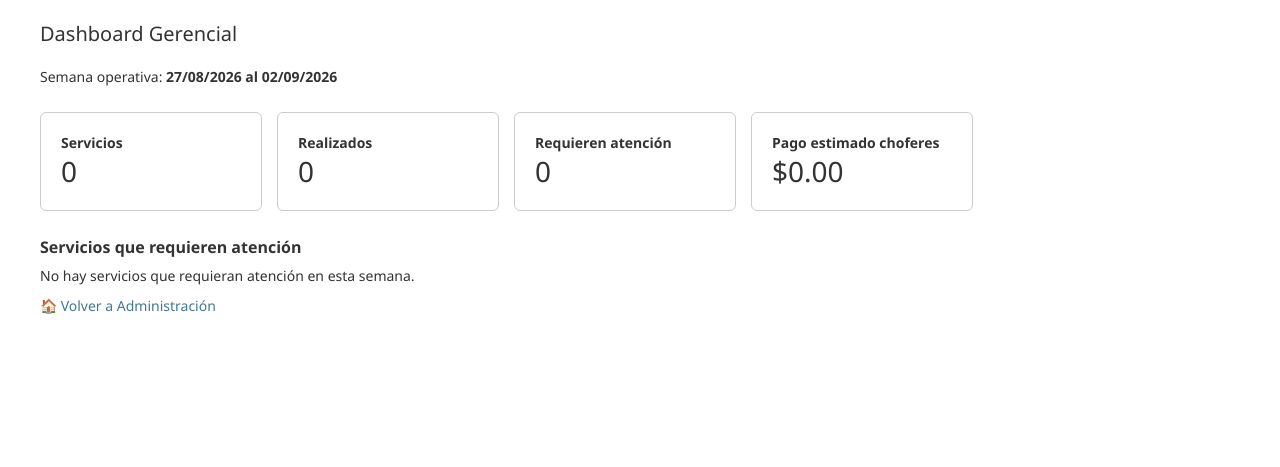
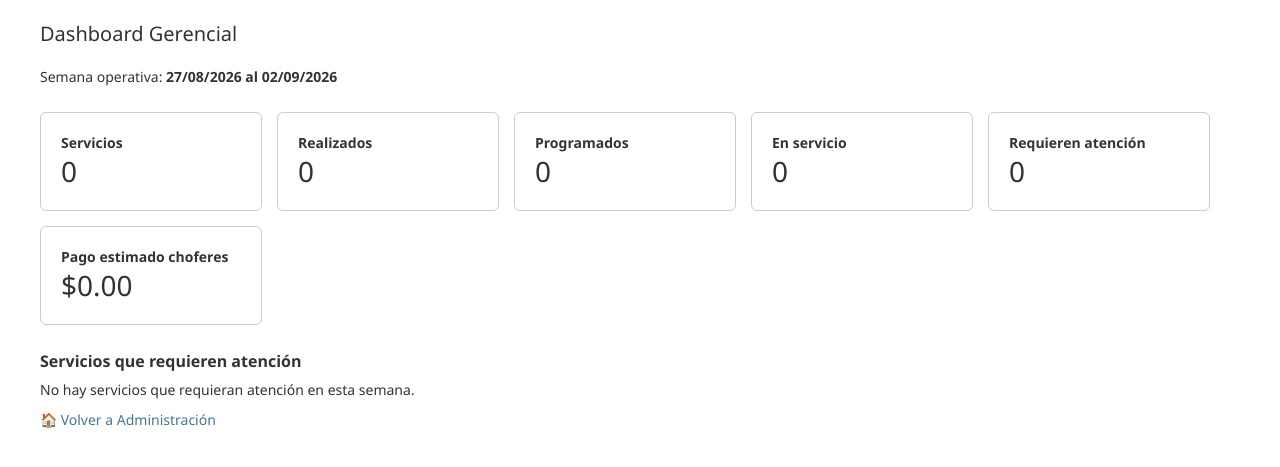
Before and after one commit to jenarod44-ship-it/publicerias_cgc, a Django app: page /dashboard/ in a window 1280 px wide. Shown: the part 92-559 px from the top of the page. Run offline with Django 5.2, Linux system fonts and the light colour scheme; data that the repository does not hold is empty.

Commit message:
Agregar estados operativos al dashboard gerencial

```diff
--- a/core/templates/core/dashboard_gerencial.html
+++ b/core/templates/core/dashboard_gerencial.html
@@ -41,6 +41,30 @@
         <strong>Realizados</strong>
         <div style="font-size: 28px;">
             {{ realizados }}
+        </div>
+    </div>
+
+    <div style="
+        padding: 20px;
+        min-width: 180px;
+        border: 1px solid #ccc;
+        border-radius: 6px;
+    ">
+        <strong>Programados</strong>
+        <div style="font-size: 28px;">
+            {{ programados }}
+        </div>
+    </div>
+
+    <div style="
+        padding: 20px;
+        min-width: 180px;
+        border: 1px solid #ccc;
+        border-radius: 6px;
+    ">
+        <strong>En servicio</strong>
+        <div style="font-size: 28px;">
+            {{ en_servicio }}
         </div>
     </div>
 
--- a/core/views.py
+++ b/core/views.py
@@ -47,6 +47,14 @@ def obtener_datos_despacho(fecha):
 
     realizados = servicios.filter(
         estado="REALIZADO"
+    ).count()
+
+    programados = servicios.filter(
+        estado="PROGRAMADO"
+    ).count()
+
+    en_servicio = servicios.filter(
+        estado="EN_SERVICIO"
     ).count()
 
     requieren_atencion = servicios.filter(
@@ -860,6 +868,14 @@ def dashboard_gerencial(request):
         estado="REALIZADO"
     ).count()
 
+    programados = servicios.filter(
+        estado="PROGRAMADO"
+    ).count()
+
+    en_servicio = servicios.filter(
+        estado="EN_SERVICIO"
+    ).count()
+
     requieren_atencion = servicios.filter(
         estado__in=[
             "NO_SALIO",
@@ -896,6 +912,8 @@ def dashboard_gerencial(request):
         "fecha_fin": fecha_fin,
         "total_servicios": total_servicios,
         "realizados": realizados,
+        "programados": programados,
+        "en_servicio": en_servicio,
         "requieren_atencion": requieren_atencion,
         "total_pagar": datos_semanales["total_general"],
         "servicios_atencion": servicios_atencion,
```
